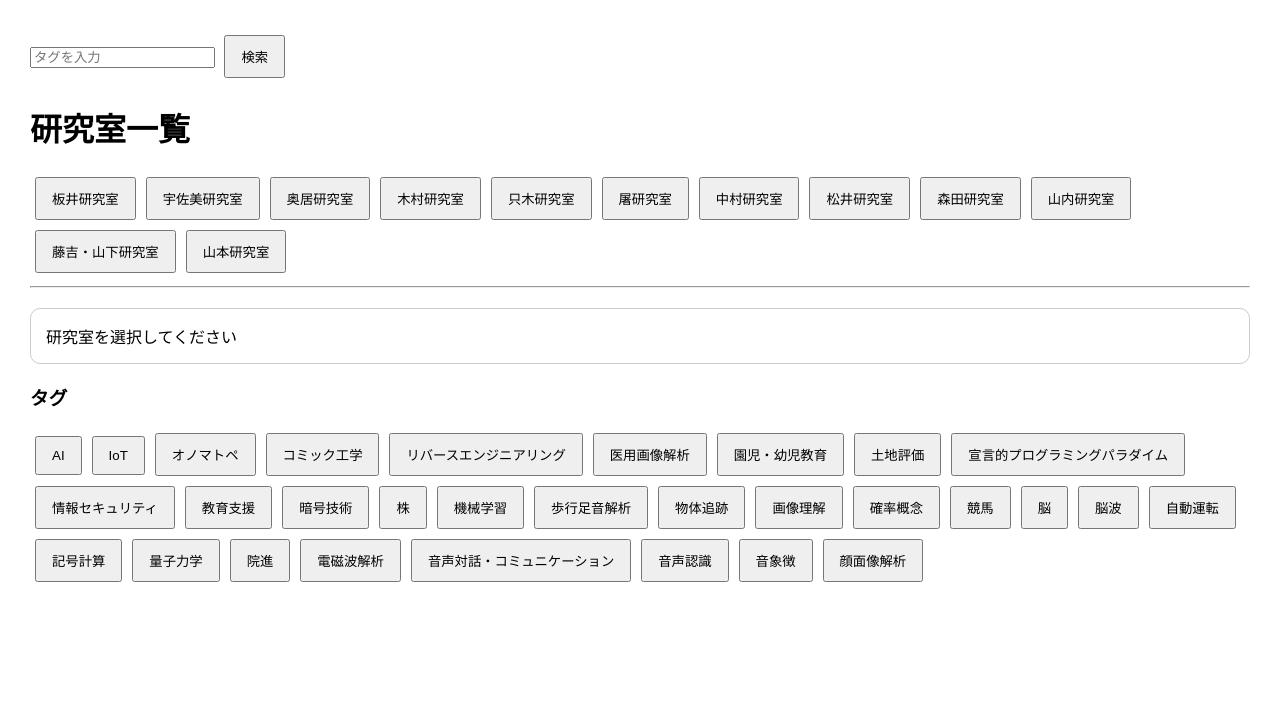
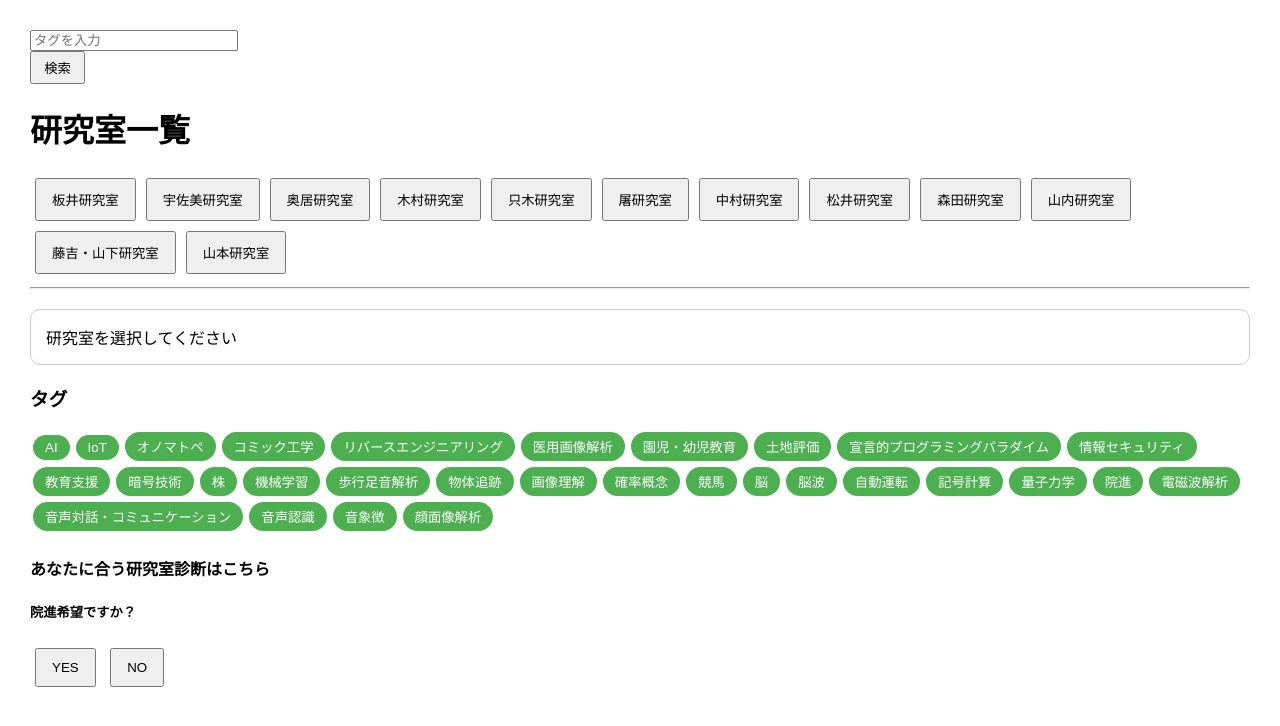
Before and after one commit to Haruto-Kawahara/Lab_matching, a plain HTML site: page index.html in a window 1280 px wide. Drawn offline with Linux system fonts and the light colour scheme.

Commit message:
アンケートの実装

```diff
--- a/css/style.css
+++ b/css/style.css
@@ -15,3 +15,33 @@ button {
     border: 1px solid #ccc;
     border-radius: 10px;
 }
+
+#tagArea button{
+    margin: 3px;
+    padding: 5px 12px;
+    border-radius: 20px;
+    border: none;
+    background-color: #4caf50;
+    color: white;
+    cursor: pointer;
+}
+
+#LabList button{
+    display: block;
+    margin: 5px 0;
+    width: 250px;
+}
+
+
+#searchBtn{
+    display: block;
+    margin: 0px;
+    padding: 5px 12px;
+    width: 55px;
+}
+
+#searchBox{
+    margin-top: 0;
+    padding: 1px 2px;
+    width: 200px;
+}
--- a/data/labs.json
+++ b/data/labs.json
@@ -28,7 +28,7 @@
     },
     {
         "name":"木村研究室",
-        "difficulty":6,
+        "difficulty":5,
         "atmosphere":["ワイワイ"],
         "masterRate":5,
         "research":["ディジタルツインコンピューティング"],
--- a/index.html
+++ b/index.html
@@ -15,8 +15,19 @@
         <div id="detailArea">
             研究室を選択してください
         </div>
+
         <h3>タグ</h3>
         <div id="tagArea"></div>
+
+        <section id="dianosis">
+            <h4>あなたに合う研究室診断はこちら</h4>
+            <h5 id="question"></h5>
+            <div id="buttons">
+                <button onclick="answer('yes')">YES</button>
+                <button onclick="answer('no')">NO</button>
+            </div>
+            <div id="result"></div>
+        </section>
 
         <script src="js/app.js"></script>
     </body>
--- a/js/app.js
+++ b/js/app.js
@@ -1,4 +1,30 @@
 let allLabs = [];
+let currentQuestion = "q1";
+let selectedTags = [];
+
+// 質問
+const questions = {
+    q1 : {
+        text : "院進希望ですか？",
+        tag : "院進",
+        next : "q2"
+    },
+    q2 : {
+        text : "AIに興味がありますか？",
+        tag : "AI",
+        next : "q3"
+    },
+    q3 : {
+        text : "IoTに興味がありますか？",
+        tag : "IoT",
+        next : "q4"
+    },
+    q4 : {
+        text : "セキュリティに興味がありますか？",
+        tag : "情報セキュリティ",
+        next : null
+    }
+};
 
 fetch("data/labs.json")
 .then(res => res.json())
@@ -38,6 +64,8 @@ fetch("data/labs.json")
         );
         displayLabs(result, list);
     });
+
+    showQuestion();
 });
 
 // 関数--------------
@@ -45,9 +73,9 @@ fetch("data/labs.json")
 function showLab(lab){
     document.getElementById("detailArea").innerHTML = `
         <h2>${lab.name}</h2>
-        <p>厳しさ：${lab.difficulty ?? "調査中"}</p>
+        <p>厳しさ：${makeStars(lab.difficulty) ?? "調査中"}</p>
         <p>雰囲気：${lab.atmosphere || "調査中"}</p>
-        <p>院進率：${lab.masterRate ?? "調査中"}</p>
+        <p>院進率：${makeStars(lab.masterRate) ?? "調査中"}</p>
 
         <h3>研究内容</h3>
         <ul>
@@ -76,3 +104,58 @@ function displayLabs(labs, list){
         list.appendChild(btn);
     });
 }
+function makeStars(num){
+    if(num == null) return "調査中";
+    return "★".repeat(num) + "☆".repeat(5-num);
+}
+
+// 質問
+function showQuestion(){
+    const q = questions[currentQuestion];
+    document.getElementById("question")
+        .textContent = q.text;
+}
+
+function showDiagnosisResult(){
+    const scores = allLabs.map(lab => {
+        let score = 0;
+
+        selectedTags.forEach(tag => {
+            if(lab.tags && lab.tags.includes(tag)) score++;
+        });
+
+        return {
+            name : lab.name,
+            score : score
+        };
+    });
+
+    scores.sort((a,b) => b.score - a.score);
+    const top3 = scores.slice(0,3);
+
+    document.getElementById("buttons")
+        .style.display = "none";
+    document.getElementById("result")
+        .innerHTML =
+`
+        <h3>おすすめ研究室</h3>
+
+        <p>1位 ${top3[0].name}
+        (${top3[0].score}点)</p>
+        <p>2位 ${top3[1].name}
+        (${top3[1].score}点)</p>
+        <p>3位 ${top3[2].name}
+        (${top3[2].score}点)</p>
+        `;
+}
+
+function answer(choice){
+    const q = questions[currentQuestion];
+    if(choice === "yes") selectedTags.push(q.tag);
+    if(q.next === null){
+        showDiagnosisResult();
+        return;
+    }
+    currentQuestion = q.next;
+    showQuestion();
+}
```
Also changed, not shown: 新規 テキスト ドキュメント.txt (added).
